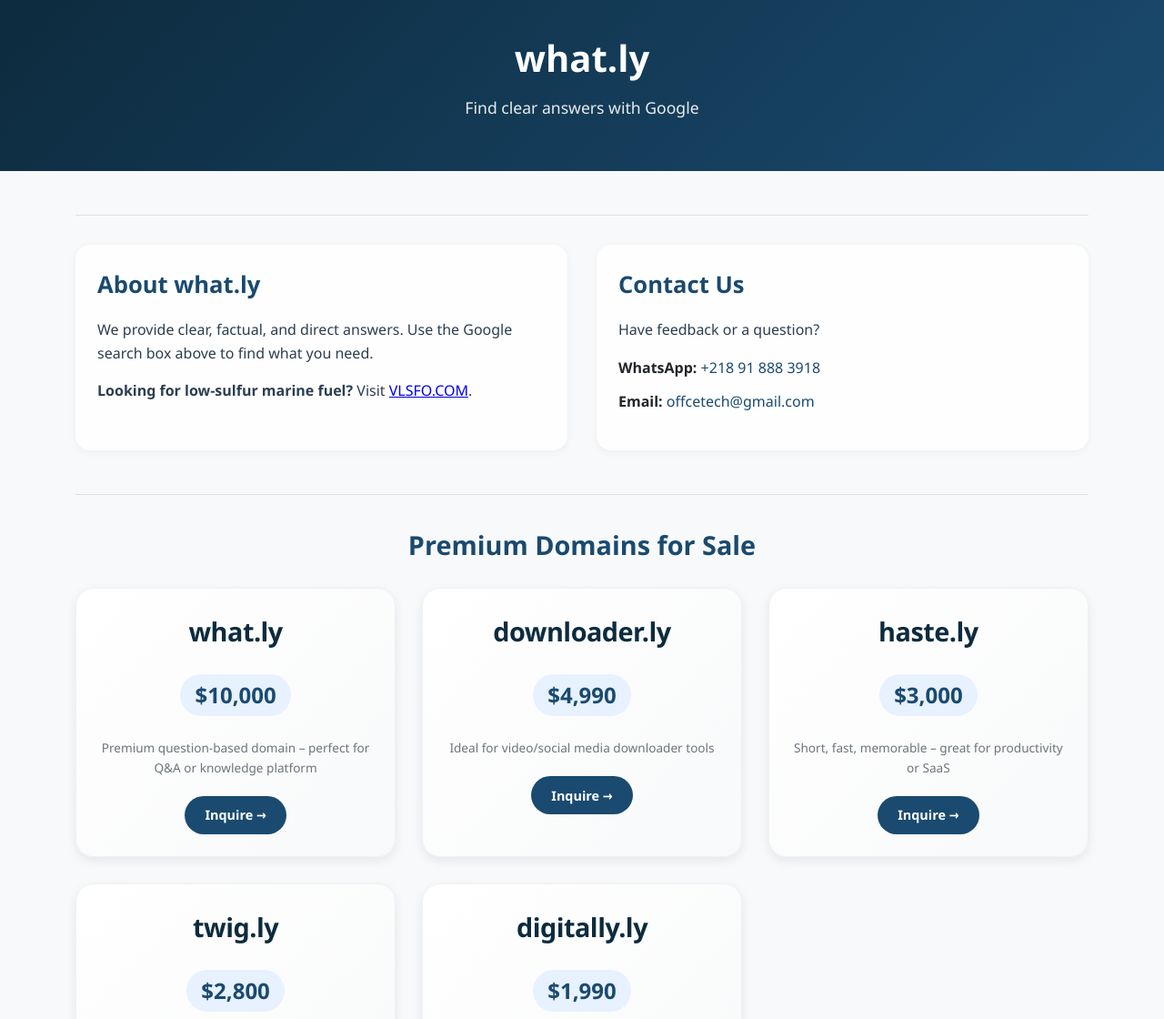
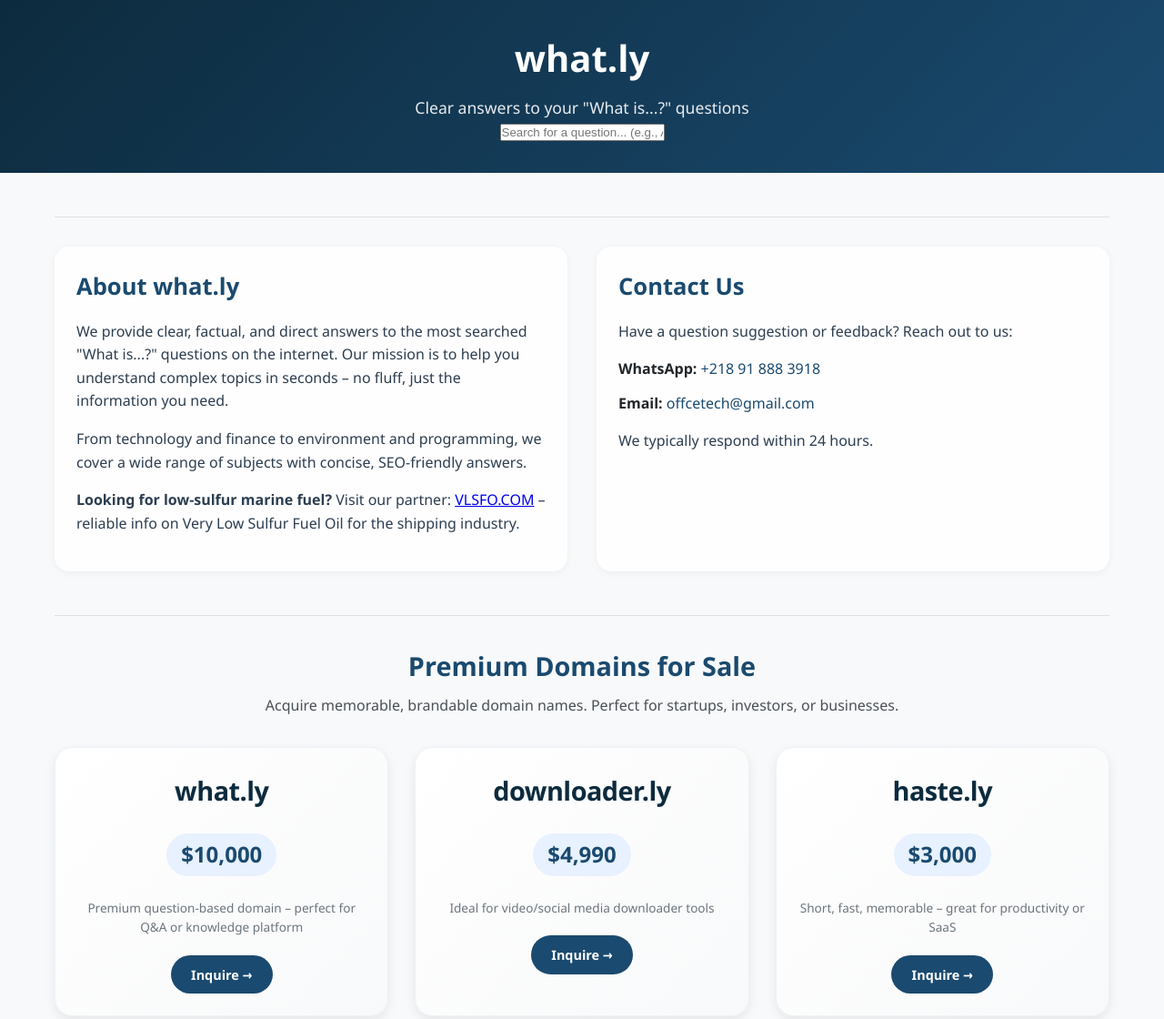
Before and after one commit to Uldy-USDBOT/What, a plain HTML site: page index.html in a window 1280 px wide. Shown: the top 1120 px of the page at 91% size. Drawn offline with Linux system fonts and the light colour scheme; a script that the page names is missing.

Commit message:
Revise content and improve SEO elements in index.html
Updated the meta description and improved content clarity throughout the page. Enhanced contact information and added details about premium domains.

```diff
--- a/index.html
+++ b/index.html
@@ -4,47 +4,55 @@
     <meta charset="UTF-8">
     <meta name="viewport" content="width=device-width, initial-scale=1.0">
     <title>what.ly – Answers to What Questions</title>
-    <meta name="description" content="Clear answers to your 'What is...?' questions.">
+    <meta name="description" content="Clear and direct answers to the most asked 'What is...?' questions. 55+ topics: AI, crypto, climate change, SEO, VPN, and more.">
     <link rel="stylesheet" href="style.css">
     <link rel="sitemap" type="application/xml" title="Sitemap" href="sitemap.xml">
-    <!-- Google Custom Search Script (سيتم تحميله مرة واحدة فقط) -->
-    <script async src="https://cse.google.com/cse.js?cx=4310a6ed313c341dc"></script>
 </head>
 <body>
     <header>
         <div class="container">
             <h1><a href="index.html">what.ly</a></h1>
-            <p>Find clear answers with Google</p>
-            <!-- حاوية محرك بحث Google -->
-            <div class="google-search-container">
-                <div class="gcse-search"></div>
+            <p>Clear answers to your "What is...?" questions</p>
+            <div class="search-box">
+                <input type="text" id="searchInput" placeholder="Search for a question... (e.g., AI, crypto, SEO)">
             </div>
         </div>
     </header>
 
     <main class="container">
+        <div id="questionsList" class="questions-grid">
+            <div class="loading">Loading questions...</div>
+        </div>
+
         <!-- About & Contact Sections -->
         <div class="info-sections">
             <div class="about-section">
                 <h2>About what.ly</h2>
-                <p>We provide clear, factual, and direct answers. Use the Google search box above to find what you need.</p>
-                <p><strong>Looking for low‑sulfur marine fuel?</strong> Visit <a href="https://vlsfo.com" target="_blank">VLSFO.COM</a>.</p>
+                <p>We provide clear, factual, and direct answers to the most searched "What is...?" questions on the internet. Our mission is to help you understand complex topics in seconds – no fluff, just the information you need.</p>
+                <p>From technology and finance to environment and programming, we cover a wide range of subjects with concise, SEO-friendly answers.</p>
+                <p><strong>Looking for low‑sulfur marine fuel?</strong> Visit our partner: <a href="https://vlsfo.com" target="_blank" rel="noopener noreferrer">VLSFO.COM</a> – reliable info on Very Low Sulfur Fuel Oil for the shipping industry.</p>
             </div>
             <div class="contact-section">
                 <h2>Contact Us</h2>
-                <p>Have feedback or a question?</p>
+                <p>Have a question suggestion or feedback? Reach out to us:</p>
                 <ul class="contact-details">
-                    <li><strong>WhatsApp:</strong> <a href="https://wa.me/218918883918">+218 91 888 3918</a></li>
+                    <li><strong>WhatsApp:</strong> <a href="https://wa.me/218918883918" target="_blank" rel="noopener noreferrer">+218 91 888 3918</a></li>
                     <li><strong>Email:</strong> <a href="mailto:offcetech@gmail.com">offcetech@gmail.com</a></li>
                 </ul>
+                <p>We typically respond within 24 hours.</p>
             </div>
         </div>
 
-        <!-- Premium Domains -->
+        <!-- Premium Domains for Sale -->
         <div class="domains-section">
             <h2>Premium Domains for Sale</h2>
-            <div class="domains-grid" id="domainsList"></div>
-            <div class="domains-note">💡 Contact us for any domain.</div>
+            <p class="domains-intro">Acquire memorable, brandable domain names. Perfect for startups, investors, or businesses.</p>
+            <div class="domains-grid" id="domainsList">
+                <div class="loading">Loading domains...</div>
+            </div>
+            <div class="domains-note">
+                <p>💡 Interested in any domain? <a href="https://wa.me/218918883918" target="_blank">Contact us on WhatsApp</a> or email <a href="mailto:offcetech@gmail.com">offcetech@gmail.com</a> for a quick deal.</p>
+            </div>
         </div>
     </main>
 
```
